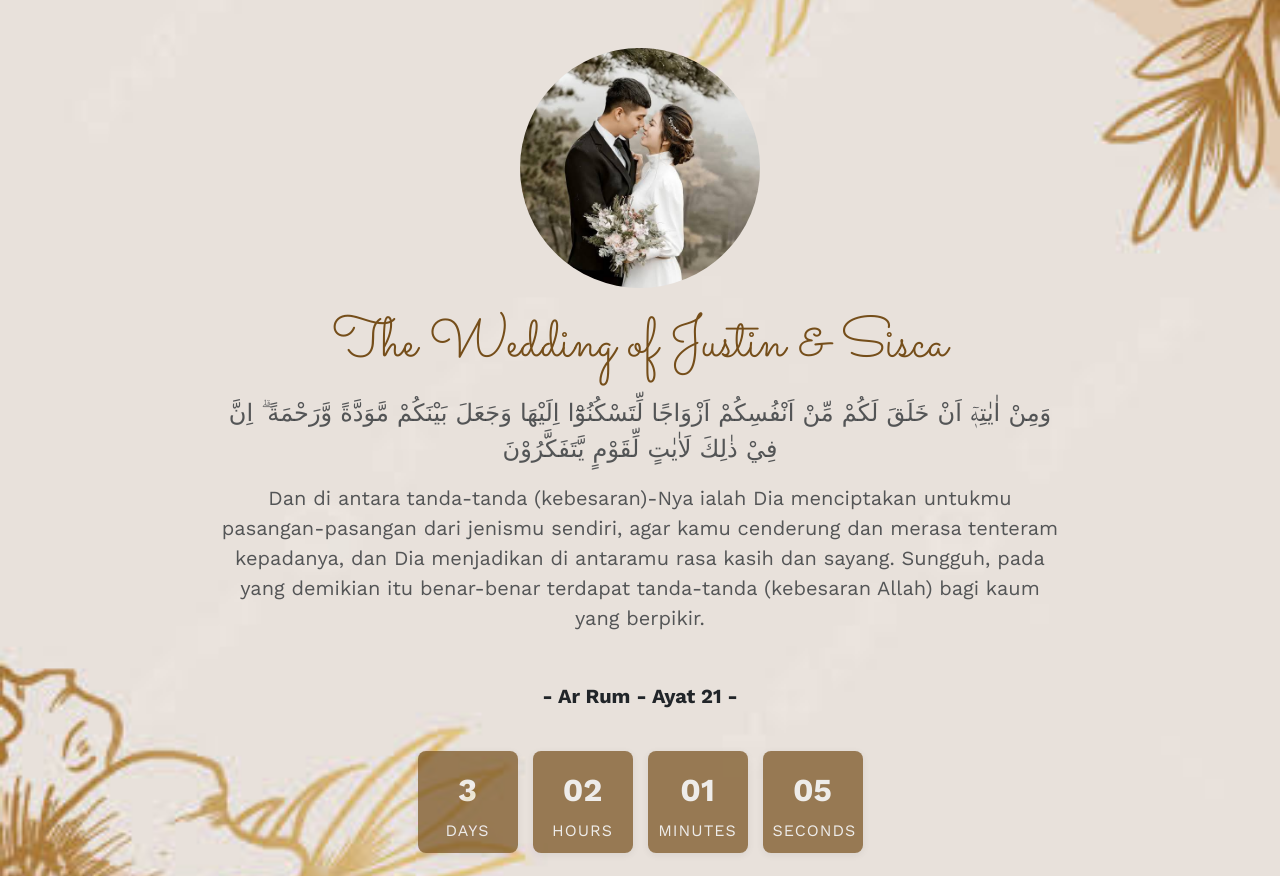
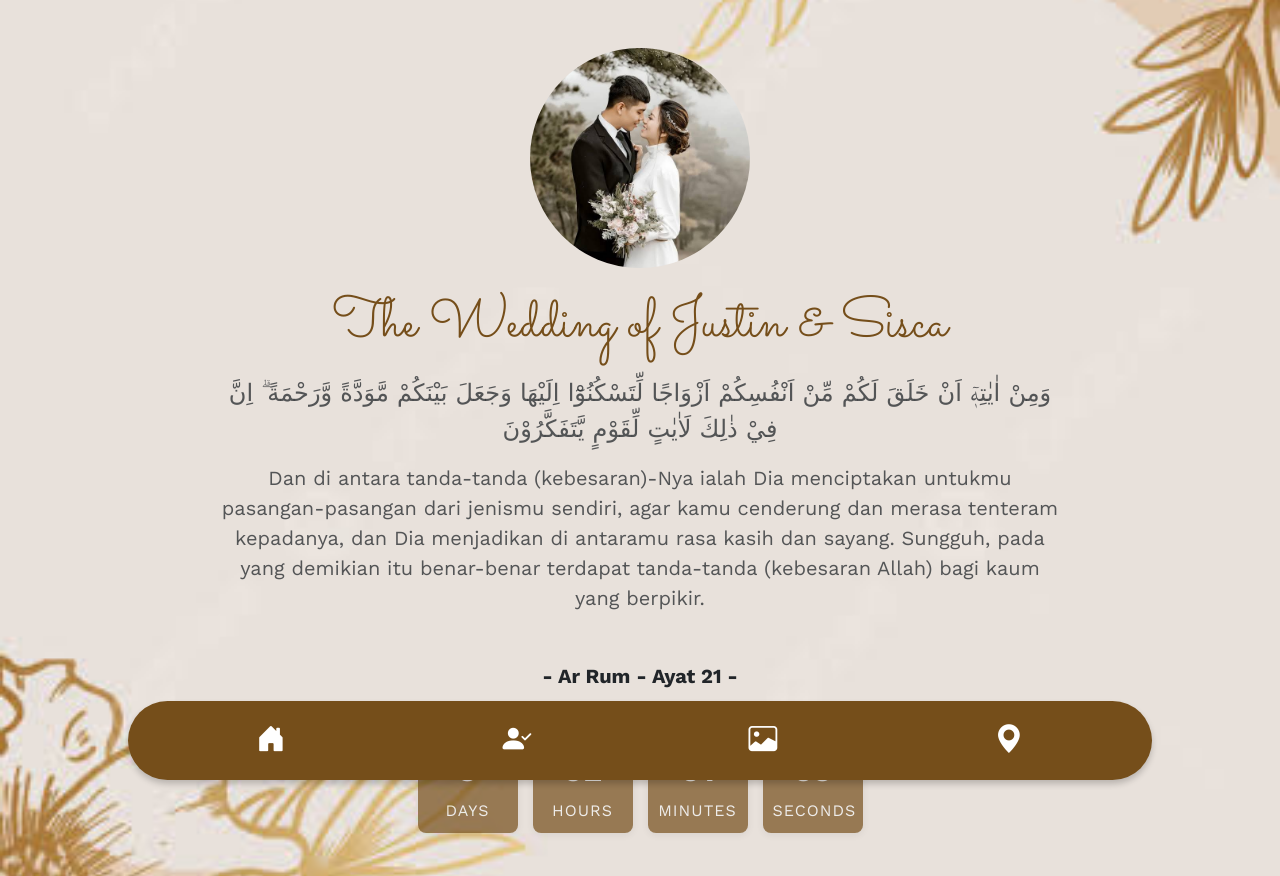
Before and after one commit to denisalipshd/website-wedding, a plain HTML site: page wedding.html in a window 1280 px wide. Shown: the top 876 px of the page. Drawn offline with nearby package versions, Linux system fonts and the light colour scheme.

Commit message:
second commit

```diff
--- a/css/style.css
+++ b/css/style.css
@@ -5,7 +5,50 @@
 
 body {
   font-family: "Work Sans", serif;
-  min-height: 7000px;
+}
+
+html {
+  scroll-behavior: smooth;
+}
+
+.navbar {
+  width: 80%;
+  height: auto;
+  margin: 0 auto; /* Pusatkan navbar secara horizontal */
+  background-color: var(--coklat);
+  position: fixed;
+  bottom: 20px;
+  left: 50%;
+  transform: translateX(-50%); /* Pusatkan di tengah */
+  z-index: 999;
+  border-radius: 30px;
+  box-shadow: 0 4px 6px rgba(0, 0, 0, 0.2);
+}
+
+.menu-nav {
+  display: flex;
+  justify-content: space-between;
+  padding: 10px 20px;
+  width: 100%;
+  align-items: center;
+  margin: auto;
+  list-style: none;
+}
+
+.menu-nav li {
+  flex: 1;
+  text-align: center;
+}
+
+.menu-nav a {
+  text-decoration: none;
+  color: white;
+  font-size: 1.8rem;
+  transition: color 0.3s;
+}
+
+.menu-nav a:hover {
+  color: #ffdd57; /* Warna saat hover */
 }
 
 .sampul-undangan,
@@ -18,9 +61,10 @@ body {
 }
 
 .sampul-undangan img,
-.home img {
-  width: 240px;
-  height: 240px;
+.home img,
+.penutup img {
+  width: 220px;
+  height: 220px;
 }
 
 .sampul-undangan h2,
@@ -377,6 +421,8 @@ body {
   background-color: #a66e38;
 }
 
+
+
 /* Kotak Komentar */
 .comment-box {
   margin-top: 50px;
@@ -419,6 +465,18 @@ body {
   color: var(--white);
 }
 
+.penutup {
+  min-height: 50vh;
+  background-color: var(--coklat);
+  padding: 100px 0;
+}
+
+.penutup p {
+  font-family: "Sacramento";
+  font-size: 3rem;
+  color: var(--white);
+}
+
 /* media query */
 @media (max-width: 992px) {
   html {
@@ -429,6 +487,15 @@ body {
 @media (max-width: 768px) {
   html {
     font-size: 68%;
+  }
+
+  .navbar {
+    width: 90%; /* Sesuaikan lebar */
+    bottom: 10px; /* Lebih kecil margin di bawah */
+  }
+
+  .menu-nav a {
+    font-size: 1.5rem; /* Kecilkan teks di layar kecil */
   }
 }
 
--- a/wedding.html
+++ b/wedding.html
@@ -18,7 +18,22 @@
   </head>
   <body>
     <!-- navbar start -->
-
+    <nav class="navbar rounded-pill">
+      <ul class="menu-nav">
+        <li>
+          <a href="#home"><i class="bi bi-house-door-fill"></i></a>
+        </li>
+        <li>
+          <a href="#ucapan"><i class="bi bi-person-check-fill"></i></a>
+        </li>
+        <li>
+          <a href="#gallery"><i class="bi bi-image"></i></a>
+        </li>
+        <li>
+          <a href="#date"><i class="bi bi-geo-alt-fill"></i></a>
+        </li>
+      </ul>
+    </nav>
     <!-- navbar end -->
     <!-- home start -->
     <section id="home" class="home d-flex justify-content-center align-items-center">
@@ -266,29 +281,17 @@
       </div>
     </section>
 
-    <section class="comment-section">
+    <section class="comment-section" id="ucapan">
       <div class="container">
         <h3 class="py-5">Form Ucapan</h3>
         <form class="wedding-comment-form" id="commentForm">
           <div class="form-group">
             <label for="name">Name</label>
-            <input
-              type="text"
-              class="form-control"
-              id="name"
-              placeholder="Enter your name"
-              required
-            />
+            <input type="text" class="form-control" id="name" placeholder="Enter your name" required />
           </div>
           <div class="form-group">
             <label for="comment">Ucapan</label>
-            <textarea
-              class="form-control"
-              id="comment"
-              rows="3"
-              placeholder="Enter your comment"
-              required
-            ></textarea>
+            <textarea class="form-control" id="comment" rows="3" placeholder="Enter your comment" required></textarea>
           </div>
           <button type="submit" class="btn btn-comment mx-auto">Kirim</button>
         </form>
@@ -303,6 +306,12 @@
       </div>
     </section>
 
+    <section class="penutup">
+      <div class="container text-center">
+        <img src="img/poto-2.jpeg" alt="" class="rounded-circle mb-3" />
+        <p>Terima Kasih</p>
+      </div>
+    </section>
 
     <script src="js/script.js"></script>
     <script src="https://cdn.jsdelivr.net/npm/bootstrap@5.3.3/dist/js/bootstrap.bundle.min.js" integrity="sha384-YvpcrYf0tY3lHB60NNkmXc5s9fDVZLESaAA55NDzOxhy9GkcIdslK1eN7N6jIeHz" crossorigin="anonymous"></script>
```
